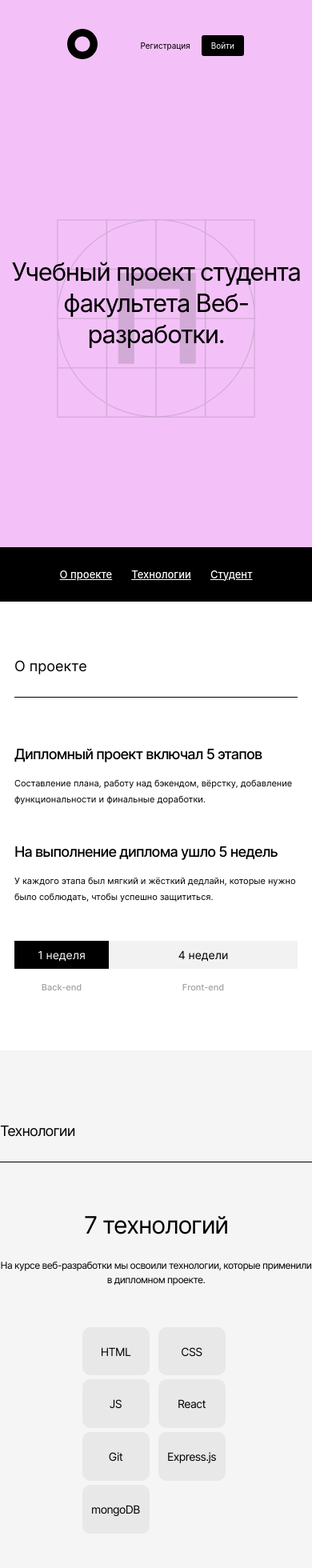
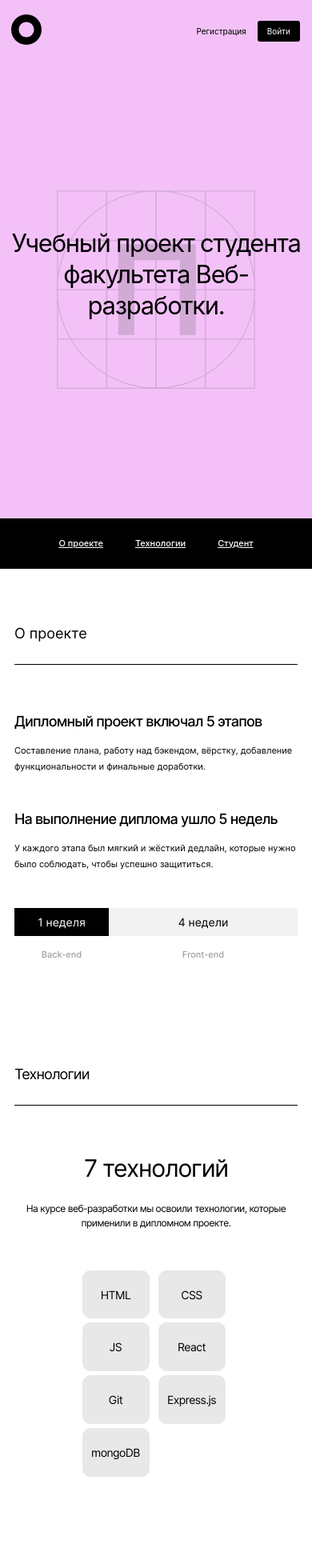
Before and after one commit to Nikosich/movies-explorer-frontend, a React (Create React App) app: page / in a window 390 px wide. Shown: the top 1960 px of the page at 80% size. Built offline with nearby package versions, Linux system fonts and the light colour scheme.

Commit message:
fixmistakes

```diff
--- a/src/components/AboutMe/AboutMe.css
+++ b/src/components/AboutMe/AboutMe.css
@@ -169,7 +169,7 @@
     order: 1;
     margin: 0 auto;
     margin-top: 15px;
-    width: 292px;
+    width: 278px;
     height: 352px;
   }
 }
--- a/src/components/Footer/Footer.css
+++ b/src/components/Footer/Footer.css
@@ -63,13 +63,13 @@
 }
 
 @media screen and (max-width: 800px) {
-  .footer {
+  .footer__box {
     padding: 55px 50px 20px;
   }
 }
 
 @media screen and (max-width: 500px) {
-  .footer {
+  .footer__box {
     background-color: white;
     padding: 60px 10px 20px;
   }
--- a/src/components/Header/Header.css
+++ b/src/components/Header/Header.css
@@ -38,11 +38,7 @@
 }
 
 @media screen and (max-width: 800px) {
-  .header {
-    padding: 18px 30px;
-  }
-
-  .header__auth {
+  .header__container {
     padding: 18px 30px;
   }
 
@@ -52,7 +48,7 @@
 }
 
 @media screen and (max-width: 500px) {
-  .header__auth {
+  .header__container  {
     padding: 18px 14px;
   }
 }
--- a/src/components/NavTab/NavTab.css
+++ b/src/components/NavTab/NavTab.css
@@ -15,7 +15,7 @@
   margin: auto;
 }
 
-@media (min-width: 800px) {
+@media (max-width: 800px) {
   .navtab__list {
     column-gap: 40px;
   }
@@ -33,9 +33,9 @@
   transition: opacity 0.3s;
 }
 
-@media (min-width: 800px) {
+@media (max-width: 500px) {
   .navtab__link {
-    font-size: 13px;
+    font-size: 11px;
     line-height: 1.23;
   }
 }
--- a/src/components/Promo/Promo.css
+++ b/src/components/Promo/Promo.css
@@ -34,6 +34,7 @@
     margin-bottom: 342px;
     font-size: 50px;
     line-height: 1.16;
+    letter-spacing: -2px;
     text-shadow: none;
   }
 }
--- a/src/components/Techs/Techs.css
+++ b/src/components/Techs/Techs.css
@@ -99,8 +99,10 @@
 }
 
 @media screen and (max-width: 500px) {
-  .ttechs__container {
-    background-color: white;
+  .techs {
+    background-color:white;
+  }
+  .techs__container {
     padding: 60px 18px 70px;
   }
 
```
